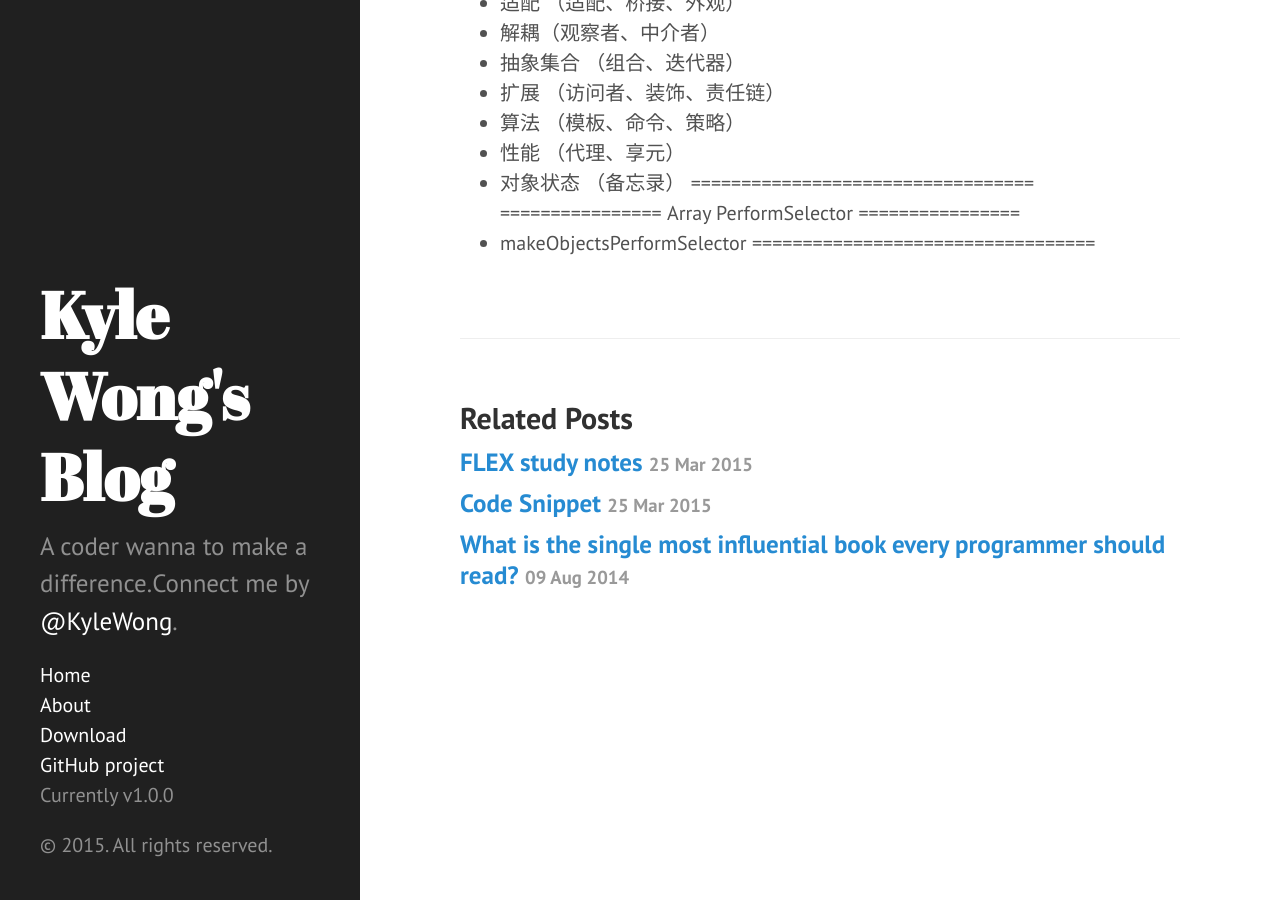
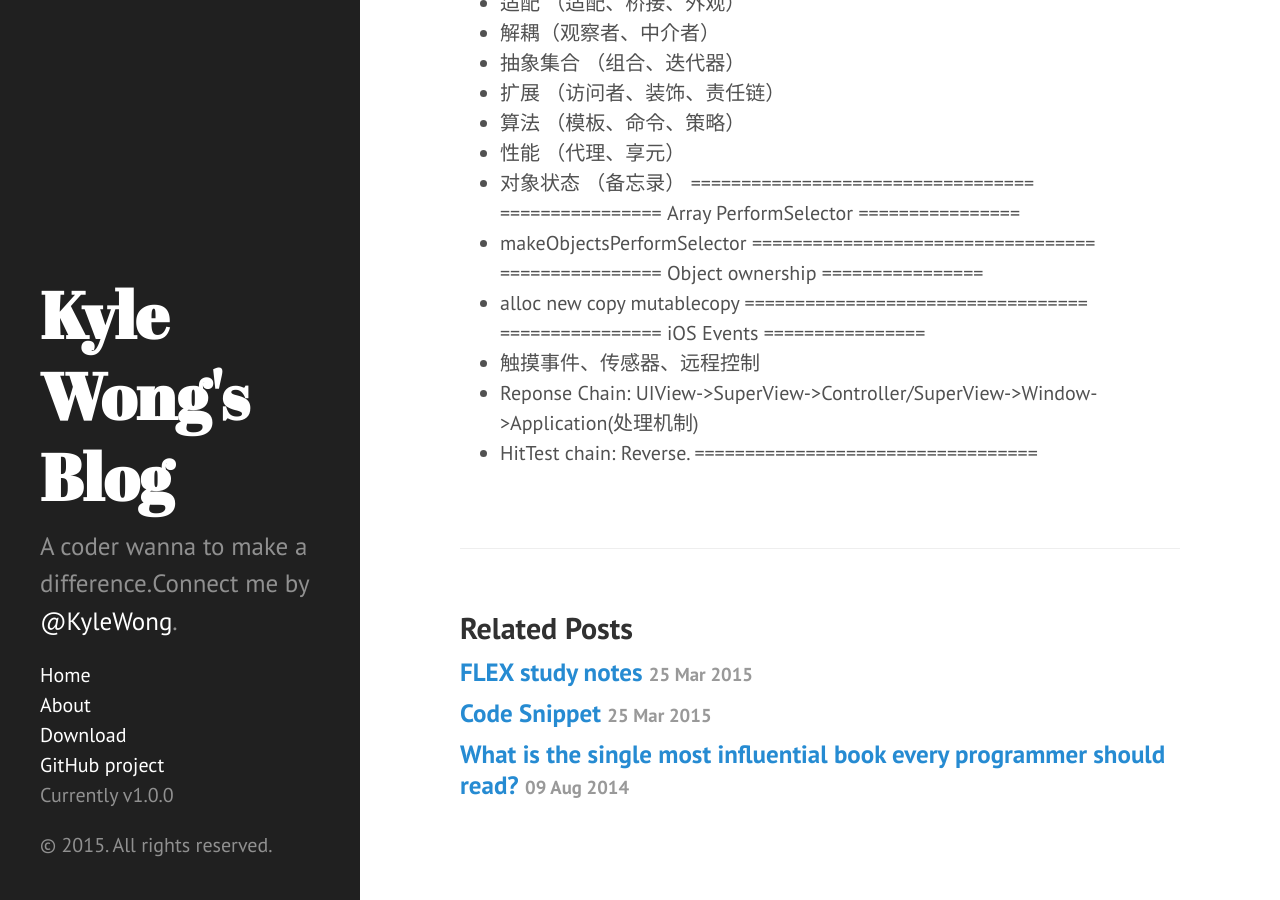
Before and after one commit to kangwang1988/kangwang1988.github.io, a Jekyll site: the page built from _posts/2015-05-10-iOS-study-note.md, in a window 1280 px wide and 900 px high, scrolled down 5362 px. Built offline with Jekyll 4.4.1, drawn with Linux system fonts in a browser that asks for light colours; Markdown is read by kramdown in place of the engine named in the settings.

Commit message:
Update 2015-05-10-iOS-study-note.md

```diff
--- a/_posts/2015-05-10-iOS-study-note.md
+++ b/_posts/2015-05-10-iOS-study-note.md
@@ -207,3 +207,11 @@ InputSource:Timer,Selector,Port,CustomSrc.
 ================ Array PerformSelector  ================<br>
 - makeObjectsPerformSelector
 ==================================<br>
+================ Object ownership  ================<br>
+- alloc new copy mutablecopy
+==================================<br>
+================ iOS Events  ================<br>
+- 触摸事件、传感器、远程控制
+- Reponse Chain: UIView->SuperView->Controller/SuperView->Window->Application(处理机制)
+- HitTest chain: Reverse.
+==================================<br>
```
